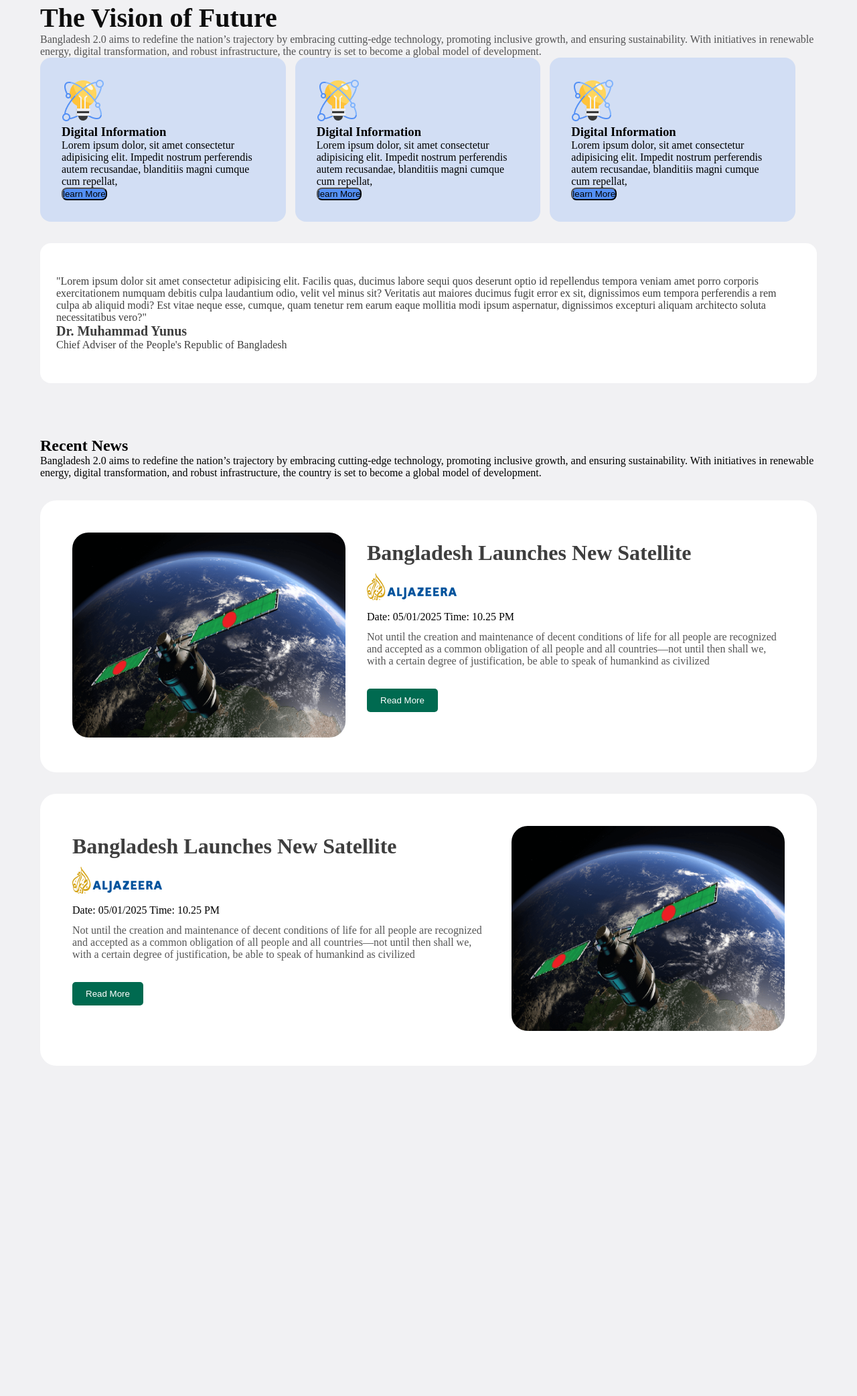
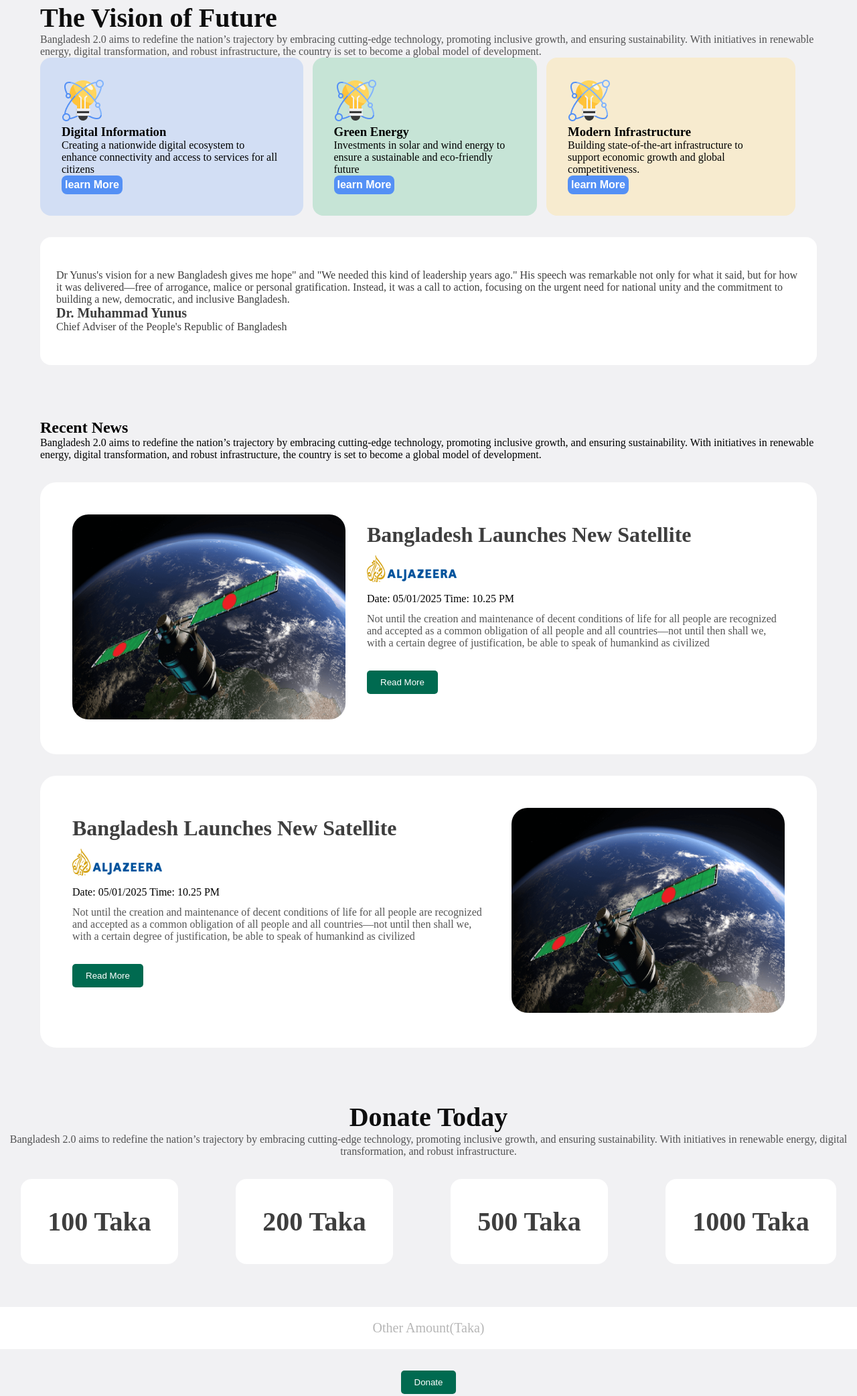
Before and after one commit to Prodhen/A01-Bangladesh-2.0, a plain HTML site: page index.html in a window 1280 px wide. Shown: the part 641-2725 px from the top of the page at 67% size. Before the commit the page ends 2312 px from the top, so only its background shows below. Drawn offline with Linux system fonts and the light colour scheme.

Commit message:
News letter Added

```diff
--- a/index.html
+++ b/index.html
@@ -37,27 +37,28 @@
                 renewable energy, digital transformation, and robust infrastructure, the country is set to become a
                 global model of development.</p>
             <div class="vision-items">
-                <div id="digital-info" class="item">
+                <div id="vision-item-1" class="item">
                     <img src="/assets/card-icon.png" alt="icon">
                     <h3 class="item-title">Digital Information</h3>
-                    <p>Lorem ipsum dolor, sit amet consectetur adipisicing elit. Impedit nostrum perferendis autem
-                        recusandae, blanditiis magni cumque cum repellat, </p>
+                    <p>Creating a nationwide digital ecosystem to
+                        enhance connectivity and access to services for
+                        all citizens </p>
                     <a href=""><button class="item-btn">learn More</button> </a>
 
                 </div>
-                <div id="digital-info" class="item">
+                <div id="vision-item-2" class="item">
                     <img src="/assets/card-icon.png" alt="icon">
-                    <h3 class="item-title">Digital Information</h3>
-                    <p>Lorem ipsum dolor, sit amet consectetur adipisicing elit. Impedit nostrum perferendis autem
-                        recusandae, blanditiis magni cumque cum repellat, </p>
+                    <h3 class="item-title">Green Energy</h3>
+                    <p>Investments in solar and wind energy to ensure
+                        a sustainable and eco-friendly future </p>
                     <a href=""><button class="item-btn"> learn More</button> </a>
 
                 </div>
-                <div id="digital-info" class="item">
+                <div id="vision-item-3" class="item">
                     <img src="/assets/card-icon.png" alt="icon">
-                    <h3 class="item-title">Digital Information</h3>
-                    <p>Lorem ipsum dolor, sit amet consectetur adipisicing elit. Impedit nostrum perferendis autem
-                        recusandae, blanditiis magni cumque cum repellat, </p>
+                    <h3 class="item-title">Modern Infrastructure</h3>
+                    <p>Building state-of-the-art infrastructure to support
+                        economic growth and global competitiveness. </p>
                     <a href=""><button class="item-btn">learn More</button> </a>
 
                 </div>
@@ -65,13 +66,11 @@
             </div>
             <div class="quote-section">
                 <p class="quote">
-
-                    "Lorem ipsum dolor sit amet consectetur adipisicing elit. Facilis quas, ducimus labore sequi quos
-                    deserunt optio id repellendus tempora veniam amet porro corporis exercitationem numquam debitis
-                    culpa laudantium odio, velit vel minus sit? Veritatis aut maiores ducimus fugit error ex sit,
-                    dignissimos eum tempora perferendis a rem culpa ab aliquid modi? Est vitae neque esse, cumque, quam
-                    tenetur rem earum eaque mollitia modi ipsum aspernatur, dignissimos excepturi aliquam architecto
-                    soluta necessitatibus vero?"
+                    Dr Yunus's vision for a new Bangladesh gives me hope" and "We needed this kind of leadership years
+                    ago." His speech was remarkable not only for what it said, but for how it was delivered—free of
+                    arrogance, malice or personal gratification. Instead, it was a call to action, focusing on the
+                    urgent need for national unity and the commitment to building a new, democratic, and inclusive
+                    Bangladesh.
                 </p>
                 <h3 class="quoter">Dr. Muhammad Yunus</h3>
                 <p class="designation">Chief Adviser of the People's Republic of Bangladesh</p>
@@ -132,8 +131,40 @@
             </div>
 
         </section>
+        <section class="donet-section">
+            <h2 class="donate-title">Donate Today</h2>
+            <p class="donate-description">Bangladesh 2.0 aims to redefine the nation’s trajectory by embracing
+                cutting-edge technology, promoting inclusive growth, and ensuring sustainability. With initiatives in
+                renewable energy, digital transformation, and robust infrastructure.</p>
+            <div class="donate-items">
+                <div class="donate-item">100 Taka</div>
+                <div class="donate-item">200 Taka</div>
+                <div class="donate-item">500 Taka</div>
+                <div class="donate-item">1000 Taka</div>
+            </div>
+            <div class="other-amount">
+                <p>Other Amount(Taka)</p>
+            </div>
+            <div class="btn-section">
+                <button class="donate-btn">Donate</button>
+            </div>
+
+        </section>
+        <section class="news-letter-section">
+            <div class="news-letter-container">
+                <h2 class="news-letter-title">Subscribe Newsletter</h2>
+                <p class="news-letter-description">Bangladesh 2.0 aims to redefine the nation’s trajectory by embracing
+                    cutting-edge technology, promoting inclusive growth.</p>
+                <div class="input-btn">
+                    <input type="email" placeholder="Enter your email here">
+                    <button class="news-letter-btn">Subscribe</button>
+                </div>
+            </div>
+        </section>
     </main>
-    <footer></footer>
+    <footer>
+
+    </footer>
 </body>
 
 </html>
--- a/styles/styles.css
+++ b/styles/styles.css
@@ -76,15 +76,72 @@ body {
 
 .item-btn {
     border-radius: 8px;
-    background-color: rgb(84, 144, 245);
+    /* background-color: rgb(84, 144, 245); */
+    border: none;
+    padding: 5px;
+    cursor: pointer;
 }
 
-#digital-info {
+
+#vision-item-1 {
     padding: 32px;
 
     border-radius: 16px;
 
     background: rgba(84, 144, 245, 0.2);
+}
+
+#vision-item-1 .item-btn {
+
+
+    background: rgb(84, 144, 245);
+
+    font-size: 16px;
+    font-weight: 600;
+    color: white;
+
+
+}
+
+#vision-item-2 .item-btn {
+
+
+    background: rgb(84, 144, 245);
+
+    font-size: 16px;
+    font-weight: 600;
+    color: white;
+
+
+}
+
+#vision-item-3 .item-btn {
+
+
+    background: rgb(84, 144, 245);
+
+    font-size: 16px;
+    font-weight: 600;
+    color: white;
+
+
+}
+
+
+#vision-item-2 {
+    padding: 32px;
+
+    border-radius: 16px;
+
+    background: rgb(198, 228, 214);
+}
+
+#vision-item-3 {
+
+    padding: 32px;
+    border-radius: 16px;
+    background: rgb(247, 235, 207);
+
 }
 
 .quote-section {
@@ -182,3 +239,123 @@ body {
     margin-top: 32px;
 
 }
+
+
+.donate-items {
+    display: flex;
+    justify-content: space-around;
+    align-items: center;
+    gap: 24px;
+}
+
+.donate-item {
+    margin: 32px 0px;
+    border-radius: 16px;
+    background: rgb(255, 255, 255);
+    padding: 40px;
+    color: rgba(14, 14, 14, 0.8);
+    font-size: 40px;
+    font-weight: 700;
+
+
+}
+
+.donate-title {
+    color: rgb(14, 14, 14);
+
+    font-size: 40px;
+    font-weight: 700;
+    line-height: 48px;
+    letter-spacing: 0%;
+    text-align: center;
+}
+
+.donate-description {
+    color: rgba(14, 14, 14, 0.7);
+    font-family: Fira Sans;
+    font-size: 16px;
+    font-weight: 400;
+    text-align: center;
+}
+
+.other-amount {
+    padding: 20px 40px;
+    margin: 32px 0px;
+    background: rgb(255, 255, 255);
+
+}
+
+.other-amount p {
+    color: rgba(14, 14, 14, 0.3);
+    font-size: 20px;
+    font-weight: 400;
+    text-align: center;
+}
+
+.donate-btn {
+    background: rgb(0, 106, 80);
+    color: #fff;
+    padding: 10px 20px;
+    border: none;
+    border-radius: 5px;
+    cursor: pointer;
+    margin-top: 32px;
+    text-align: center;
+    display: block;
+    margin: 0 auto;
+
+}
+
+.btn-section {}
+
+.news-letter-section {
+    border-radius: 24px;
+
+    background: rgb(198, 228, 214);
+}
+
+.news-letter-container {
+    padding: 80px 100px 80px 100px;
+    margin: 80px 0px;
+
+}
+
+.news-letter-title {
+    text-align: center;
+
+}
+
+.news-letter-description {
+    text-align: center;
+
+}
+
+.input-btn {
+    margin: 0 auto;
+    display: flex;
+    border-radius: 5px;
+    justify-content: center;
+    padding: 18px 40px 18px 40px;
+
+
+}
+
+input[type="email"] {
+    padding: 10px;
+    border: 1px solid #ccc;
+    border-radius: 3px;
+
+
+}
+
+.news-letter-btn {
+
+    background-color: #009688;
+    color: white;
+    padding: 10px 20px;
+    border: none;
+    border-radius: 3px;
+    cursor: pointer;
+
+
+}
```
